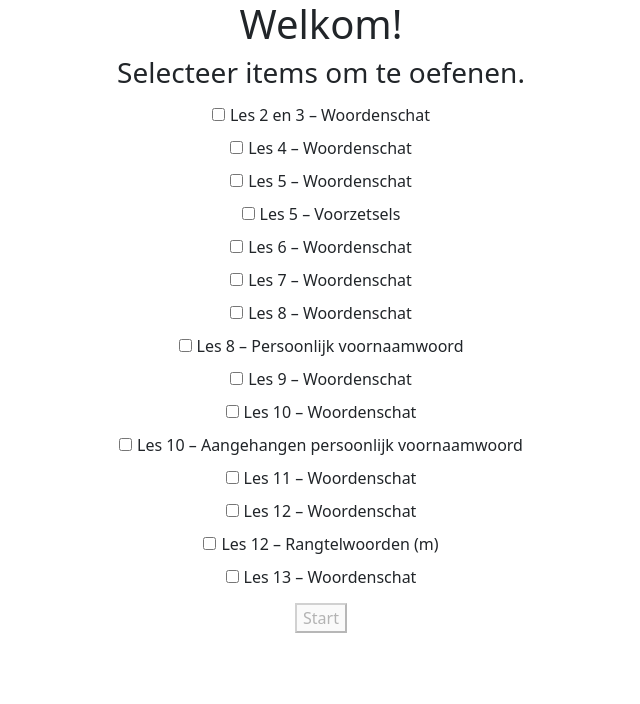
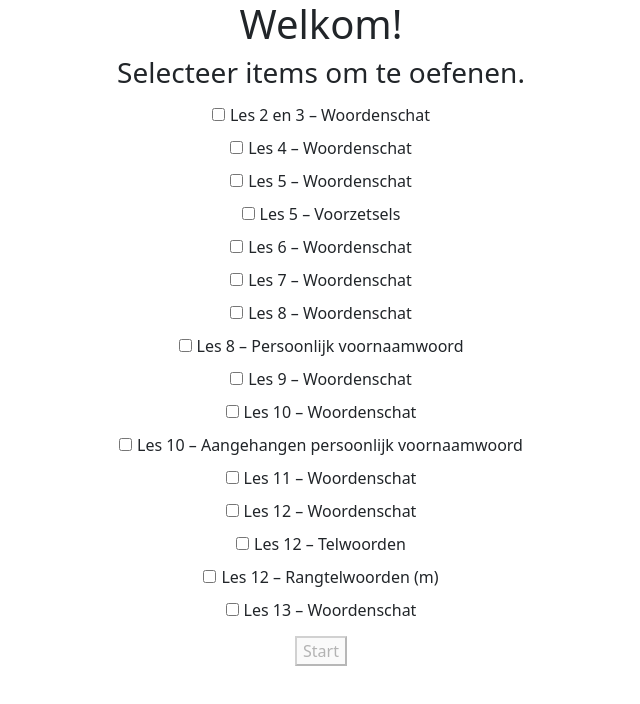
Before and after one commit to wilcomuit/bijbels-hebreeuws, a Vue app: page / in a window 1280 px wide. Shown: the top 704 px of the page, without its empty margins (319-959 px from the left). Built offline with nearby package versions, Linux system fonts and the light colour scheme.

Commit message:
Added lesson 12 numbers

```diff
--- a/src/lessons/_lessonList.ts
+++ b/src/lessons/_lessonList.ts
@@ -30,7 +30,7 @@ export default function lessonList() {
     lesson10AttachedPersonalPronouns,
     lesson11Vocabulary,
     lesson12Vocabulary,
-    //lesson12Numbers,
+    lesson12Numbers,
     lesson12OrdinalNumbers,
     lesson13Vocabulary
   ]
--- a/src/lessons/lesson12/numbers.ts
+++ b/src/lessons/lesson12/numbers.ts
@@ -7,6 +7,258 @@ const questions: Array<NumbersQuestionType> = [
     vocabularyAnswers: ['een'],
     type: 'numbers-woordenschat'
   },
+  {
+    m_abs: 'שְׁנַיִם',
+    m_cst: 'שְׁנֵי',
+    f_abs: 'שְׁתַּיִם',
+    f_cst: 'שְׁתֵּי',
+    vocabularyAnswers: ['twee'],
+    type: 'numbers-woordenschat'
+  },
+  {
+    m_abs: 'שָׁלֹשׁ',
+    m_cst: 'שְׁלֹשׁ',
+    f_abs: 'שְׁלֹשָׁה',
+    f_cst: 'שְׁלֹשֶׁת',
+    vocabularyAnswers: ['drie'],
+    type: 'numbers-woordenschat'
+  },
+  {
+    m_abs: 'אַרְבַּע',
+    m_cst: 'אַרְבַּע',
+    f_abs: 'אַרְבָּעָה',
+    f_cst: 'אַרְבַּעַת',
+    vocabularyAnswers: ['vier'],
+    type: 'numbers-woordenschat'
+  },
+  {
+    m_abs: 'חָמֵשׁ',
+    m_cst: 'חֲמֵשׁ',
+    f_abs: 'חֲמִשָּׁה',
+    f_cst: 'חֲמֵשֶׁת',
+    vocabularyAnswers: ['vijf'],
+    type: 'numbers-woordenschat'
+  },
+  {
+    m_abs: 'שֵׁשׁ',
+    m_cst: 'שֵׁשׁ',
+    f_abs: 'שִׁשָּׁה',
+    f_cst: 'שֵׁשֶׁת',
+    vocabularyAnswers: ['zes'],
+    type: 'numbers-woordenschat'
+  },
+  {
+    m_abs: 'שֶׁבַע',
+    m_cst: 'שְׁבַע',
+    f_abs: 'שִׁבְעָה',
+    f_cst: 'שִׁבְעַת',
+    vocabularyAnswers: ['zeven'],
+    type: 'numbers-woordenschat'
+  },
+  {
+    m_abs: 'שְׁמֹנֶה',
+    m_cst: 'שְׁמֹנֵה',
+    f_abs: 'שְׁמֹנָה',
+    f_cst: 'שְׁמֹנַת',
+    vocabularyAnswers: ['acht'],
+    type: 'numbers-woordenschat'
+  },
+  {
+    m_abs: 'תֵּשַׁע',
+    m_cst: 'תְּשַׁע',
+    f_abs: 'תִּשְׁעָה',
+    f_cst: 'תִּשְׁעַת',
+    vocabularyAnswers: ['negen'],
+    type: 'numbers-woordenschat'
+  },
+  {
+    m_abs: 'עֶשֶׂר',
+    m_cst: 'עֶשֶׂר',
+    f_abs: 'עֲשָׂרָה',
+    f_cst: 'עֲשֶׂרֶת',
+    vocabularyAnswers: ['tien'],
+    type: 'numbers-woordenschat'
+  },
+  {
+    question: 'אַחַד עָשָׂר',
+    answers: ['elf'],
+    type: 'woordenschat'
+  },
+  {
+    question: 'עַשְׁתֵּי עָשָׂר',
+    answers: ['elf'],
+    type: 'woordenschat'
+  },
+  {
+    question: 'אַחַת עֶשְׂרֵה',
+    answers: ['elf'],
+    type: 'woordenschat'
+  },
+  {
+    question: 'עַשְׁתֵּי עֶשְׂרֵה',
+    answers: ['elf'],
+    type: 'woordenschat'
+  },
+  {
+    question: 'שְׁנֵים עָשָׂר',
+    answers: ['twaalf'],
+    type: 'woordenschat'
+  },
+  {
+    question: 'שְׁנֵי עָשָׂר',
+    answers: ['twaalf'],
+    type: 'woordenschat'
+  },
+  {
+    question: 'שְׁתֵּים עֶשְׂרֵה',
+    answers: ['twaalf'],
+    type: 'woordenschat'
+  },
+  {
+    question: 'שְׁתֵּי עֶשְׂרֵה',
+    answers: ['twaalf'],
+    type: 'woordenschat'
+  },
+  {
+    question: 'שְׁלֹשָׁה עָשָׂר',
+    answers: ['dertien'],
+    type: 'woordenschat'
+  },
+  {
+    question: 'שָׁלֹשׁ עֶשְׂרֵה',
+    answers: ['dertien'],
+    type: 'woordenschat'
+  },
+  {
+    question: 'אַרְבָּעָה עָשָׂר',
+    answers: ['veertien'],
+    type: 'woordenschat'
+  },
+  {
+    question: 'אַרְבַּע עֶשְׂרֵה',
+    answers: ['veertien'],
+    type: 'woordenschat'
+  },
+  {
+    question: 'חֲמִשָּׁה עָשָׂר',
+    answers: ['vijftien'],
+    type: 'woordenschat'
+  },
+  {
+    question: 'חֲמֵשׁ עֶשְׂרֵה',
+    answers: ['vijftien'],
+    type: 'woordenschat'
+  },
+  {
+    question: 'שִׁשָּׁה עָשָׂר',
+    answers: ['zestien'],
+    type: 'woordenschat'
+  },
+  {
+    question: 'שֵׁשׁ עֶשְׂרֵה',
+    answers: ['zestien'],
+    type: 'woordenschat'
+  },
+  {
+    question: 'שִׁבְעָה עָשָׂר',
+    answers: ['zeventien'],
+    type: 'woordenschat'
+  },
+  {
+    question: 'שְׁבַע עֶשְׂרֵה',
+    answers: ['zeventien'],
+    type: 'woordenschat'
+  },
+  {
+    question: 'שְׁמֹנָה עָשָׂר',
+    answers: ['achttien'],
+    type: 'woordenschat'
+  },
+  {
+    question: 'שְׁמֹנֵה עֶשְׂרֵה',
+    answers: ['achttien'],
+    type: 'woordenschat'
+  },
+  {
+    question: 'תִּשְׁעָה עָשָׂר',
+    answers: ['negentien'],
+    type: 'woordenschat'
+  },
+  {
+    question: 'תְּשַׁע עֶשְׂרֵה',
+    answers: ['negentien'],
+    type: 'woordenschat'
+  },
+  {
+    question: 'עֶשְׂרִים',
+    answers: ['twintig'],
+    type: 'woordenschat'
+  },
+  {
+    question: 'שְׁלֹשִׁים',
+    answers: ['dertig'],
+    type: 'woordenschat'
+  },
+  {
+    question: 'אַרְבָּעִים',
+    answers: ['veertig'],
+    type: 'woordenschat'
+  },
+  {
+    question: 'חֲמִשִּׁים',
+    answers: ['vijftig'],
+    type: 'woordenschat'
+  },
+  {
+    question: 'שִׁשִּׁים',
+    answers: ['zestig'],
+    type: 'woordenschat'
+  },
+  {
+    question: 'שִׁבְעִים',
+    answers: ['zeventig'],
+    type: 'woordenschat'
+  },
+  {
+    question: 'שְׁמֹנִים',
+    answers: ['tachtig'],
+    type: 'woordenschat'
+  },
+  {
+    question: 'תִּשְׁעִים',
+    answers: ['negentig'],
+    type: 'woordenschat'
+  },
+  {
+    question: 'מֵאָה',
+    answers: ['honderd'],
+    type: 'woordenschat'
+  },
+  {
+    question: 'מָאתַיִם',
+    answers: ['tweehonderd'],
+    type: 'woordenschat'
+  },
+  {
+    question: 'שְׁלֹשׁ מֵאוֹת',
+    answers: ['driehonderd'],
+    type: 'woordenschat'
+  },
+  {
+    question: 'אֶלֶף',
+    answers: ['duizend'],
+    type: 'woordenschat'
+  },
+  {
+    question: 'אַלְפַּיִם',
+    answers: ['tweeduizend'],
+    type: 'woordenschat'
+  },
+  {
+    question: 'שְׁלֹשֶׁת אֲלָפִים',
+    answers: ['drieduizend'],
+    type: 'woordenschat'
+  }
 ]
 const lesson12Numbers: LessonType = {
   id: 'lesson12-numbers',
--- a/src/stores/practice.ts
+++ b/src/stores/practice.ts
@@ -125,12 +125,18 @@ export const useHebrewPracticeStore = defineStore('hebrewPractice', () => {
       }
     } else {
 
-      wrongAnswers.value.push({
+      const tempObject = {
         question: currentQuestion.value.question,
         // @ts-ignore
         wrongAnswer: answer?.replaceAll('_', ' '),
         correctAnswer: currentQuestion.value.answers.join(', ')?.replaceAll('_', ' ')
-      })
+      }
+
+      if(currentQuestion.value.type === 'numbers-woordenschat') {
+        tempObject.wrongAnswer += `: ${vocabularyAnswer}`
+        tempObject.correctAnswer += `: ${currentQuestion.value.vocabularyAnswers.join(', ')?.replaceAll('_', ' ')}`
+      }
+      wrongAnswers.value.push(tempObject)
       wrongAnswerCount.value++
     }
     if (questions.value.length === 0) useStateStore().setState('endScreen')
```
